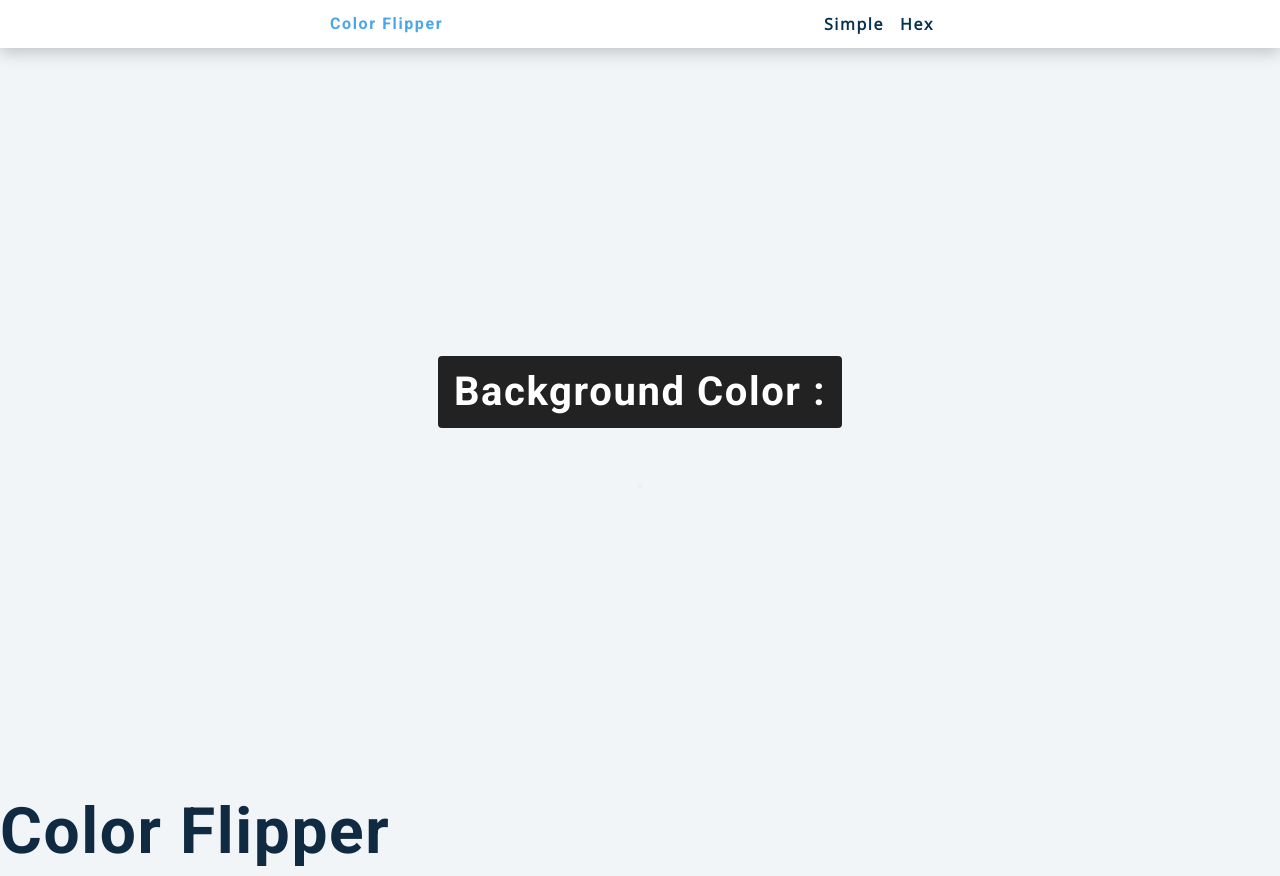
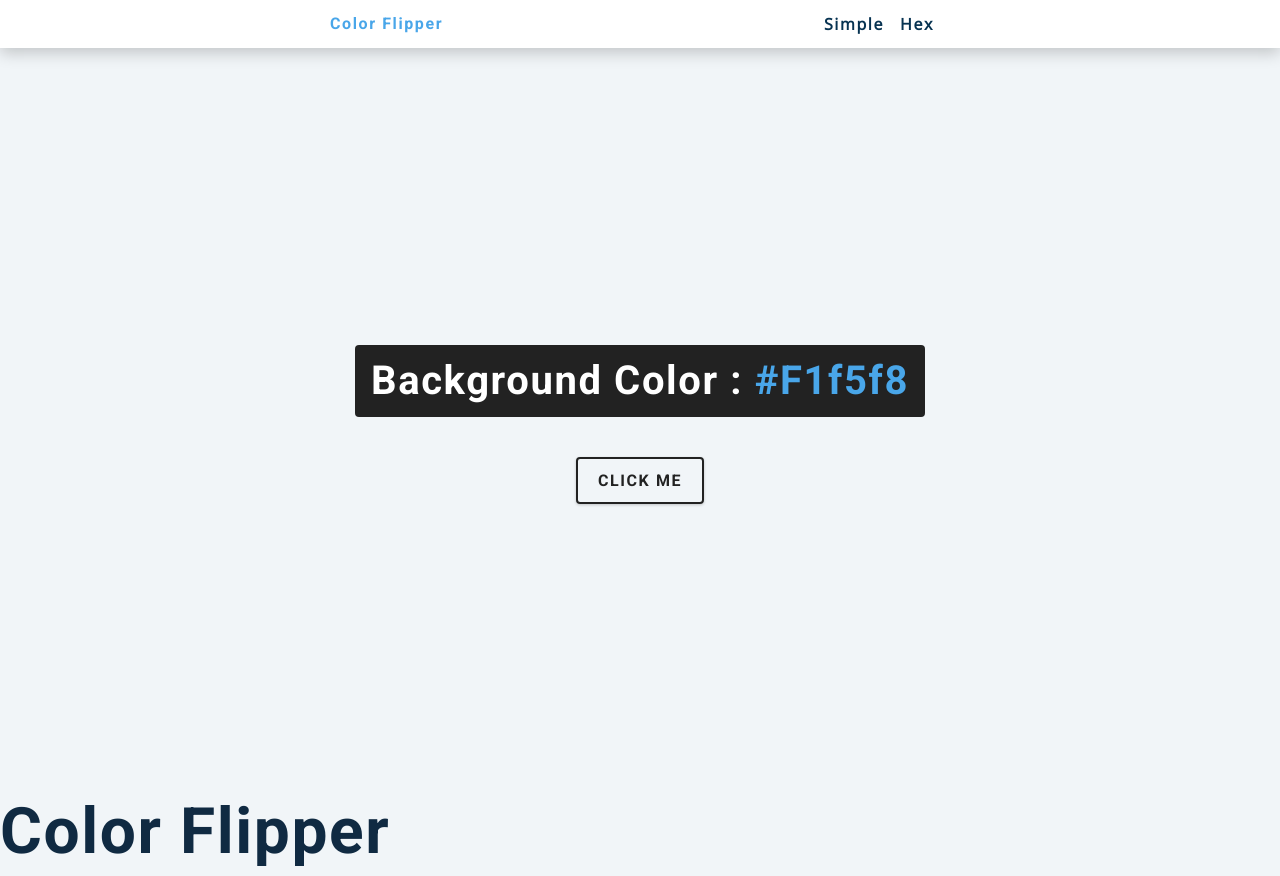
Before and after one commit to taplincorentin/freeCodeCamp_vanillaJS_projects, a plain HTML site: page course01_colorFlipper/index.html in a window 1280 px wide. Drawn offline with nearby package versions, Linux system fonts and the light colour scheme.

Commit message:
created js variables & event listener

```diff
--- a/course01_colorFlipper/app.js
+++ b/course01_colorFlipper/app.js
@@ -1 +1,7 @@
 const colors = ["green", "red", "rgba(133,122,200)", "#f15025"];
+const btn = document.getElementById('btn');
+const color = document.querySelector('.color');
+
+btn.addEventListener('click', function(){
+
+})
--- a/course01_colorFlipper/index.html
+++ b/course01_colorFlipper/index.html
@@ -24,8 +24,10 @@
     </nav>
     <main>
       <div class="container">
-        <h2>background color : <span class="color"></span></h2>
-        <button class="btn-h" id="btn"></button>
+        <h2>background color :
+          <span class="color">#f1f5f8</span>
+        </h2>
+        <button class="btn btn-hero" id="btn">click me</button>
       </div>
     </main>
     <h1>color flipper</h1>
```
